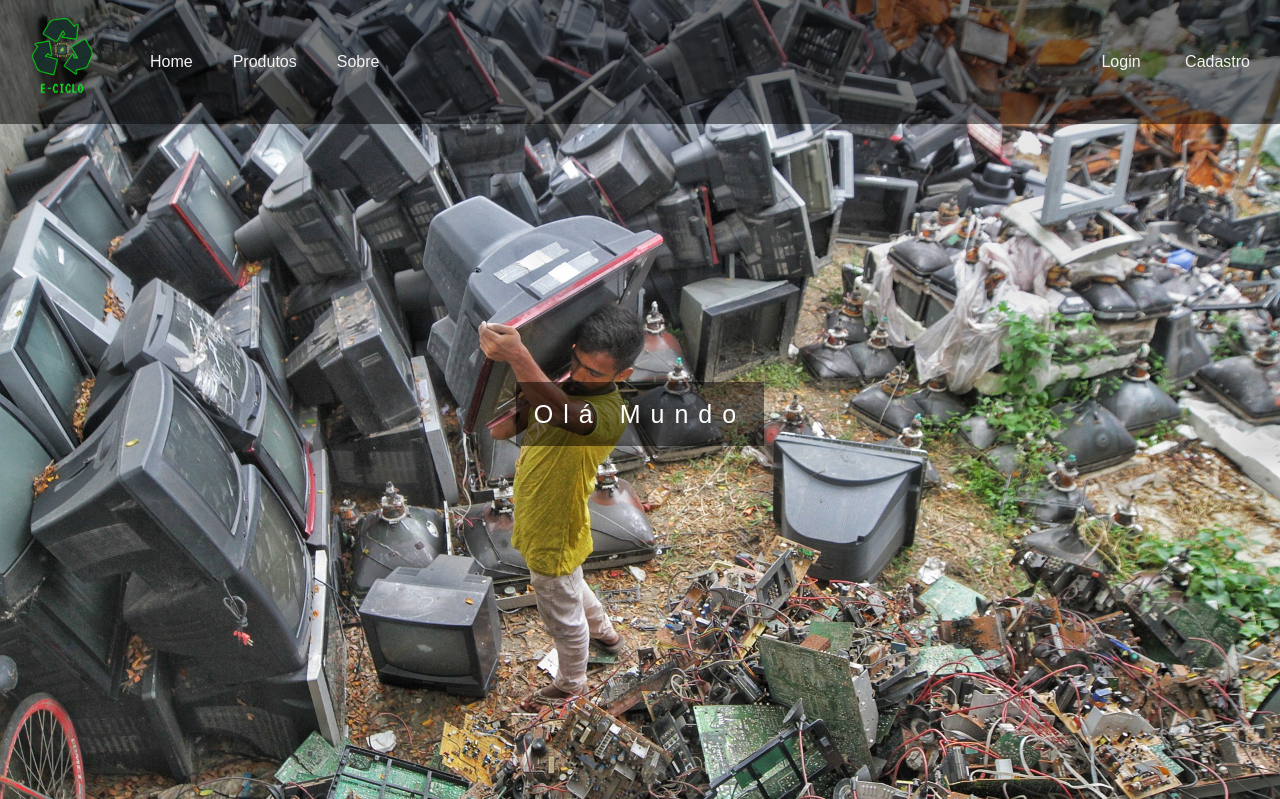
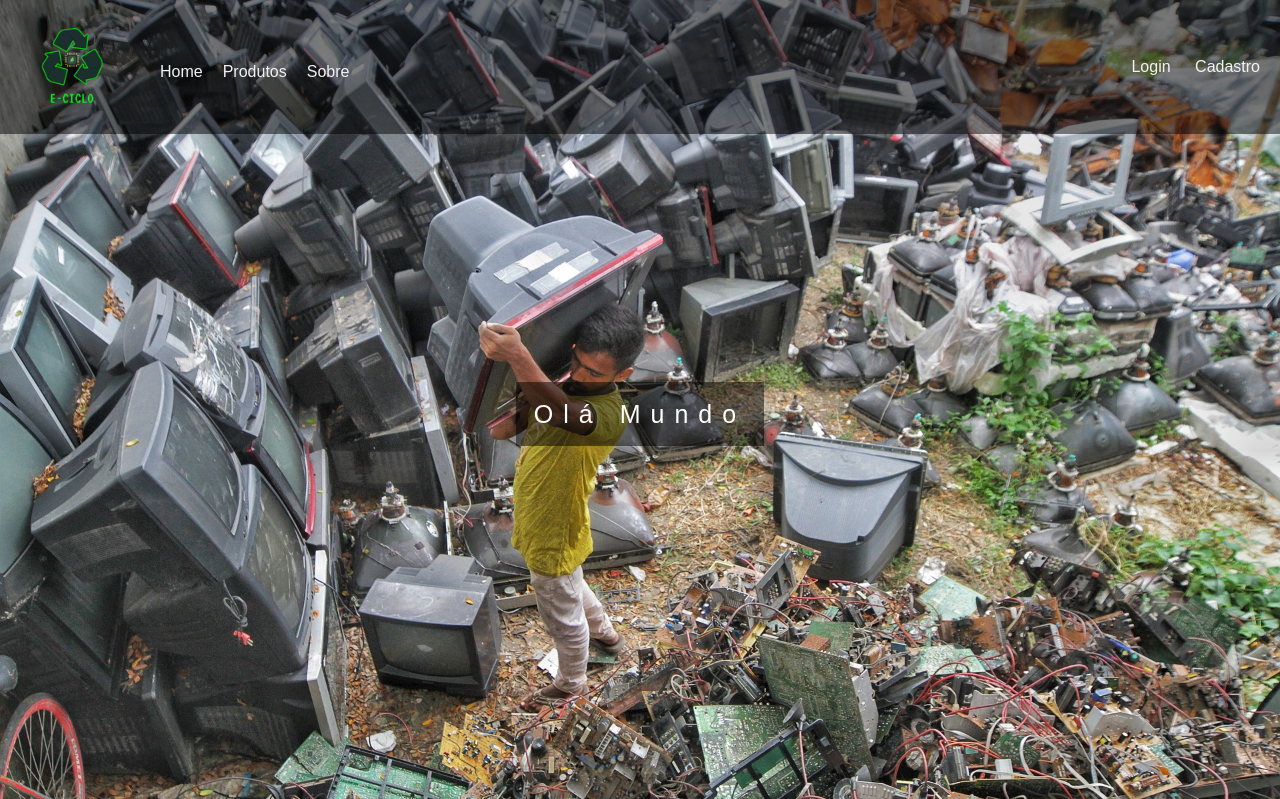
Before and after one commit to kecasan/e_ciclo, a Django app: page / in a window 1280 px wide. Shown: the top 799 px of the page. Run offline with Django 5.2, Linux system fonts and the light colour scheme; parts of the project's set-up code (start-up, migrations or seed data) failed here and were passed over.

Commit message:
padding da logo

```diff
--- a/static/style.css
+++ b/static/style.css
@@ -29,6 +29,7 @@
   color: #f2f2f2;
   text-align: center;
   padding: 0;
+  padding-bottom: 0px;
   text-decoration: none;
   margin-right: 20px;
 }
@@ -42,7 +43,8 @@
 #navbar a {
   color: #f2f2f2;
   text-align: center;
-  padding: 20px;
+  padding: 10px;
+  padding-bottom: 0px;
   text-decoration: none;
 }
 
--- a/templates/base.html
+++ b/templates/base.html
@@ -9,7 +9,7 @@
 
 
     <div id="navbar">
-        <div id="navbar_logo" href="{% url 'home' %}"><img src="{% static 'media/logo.gif' %}" alt="logo" width="100px" height="100px"></div>
+        <a id="navbar_logo" href="{% url 'home' %}"><img src="{% static 'media/logo.gif' %}" alt="logo" width="100px" height="100px"></a>
         <div id="navbar_b">
             <a href="{% url 'home' %}">Home</a>
             <a href="{% url 'home_produto' %}">Produtos</a>
```
Also changed, not shown: db.sqlite3.
